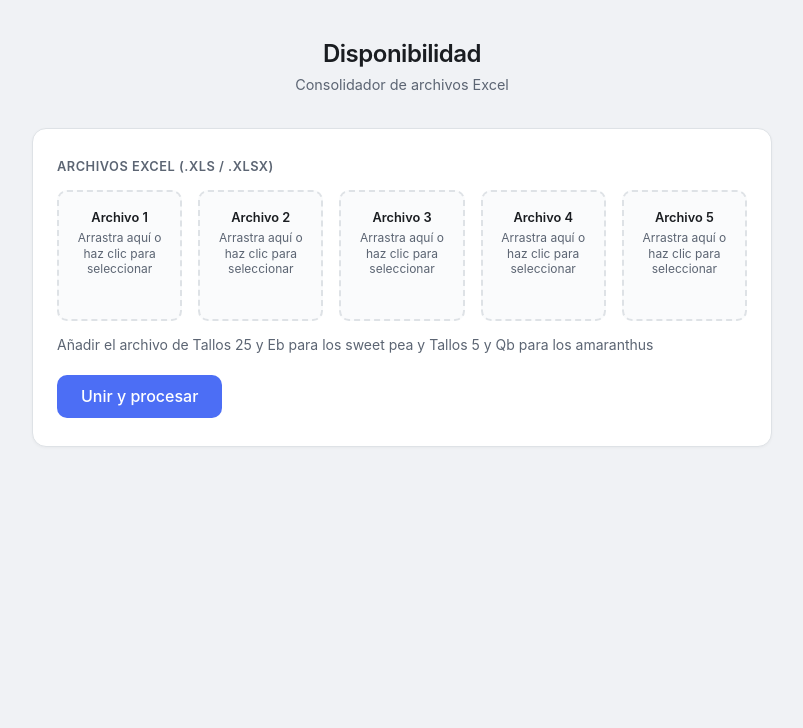
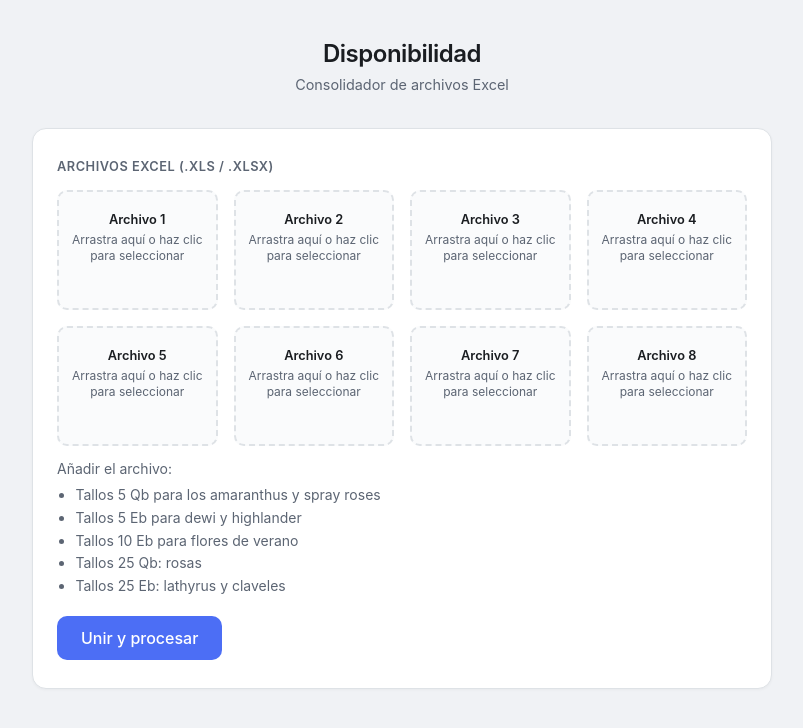
Before and after one commit to Patas-Iturralde/Dispo-AG, a Flask app: page / in a window 1280 px wide. Shown: the top 728 px of the page, without its empty margins (238-1041 px from the left). Run offline with Flask 3, Linux system fonts and the light colour scheme.

Commit message:
Añadir 8 archivos, recordatorio de tallos y excluir rosas E.
Co-authored-by: Cursor <cursoragent@cursor.com>

```diff
--- a/app.py
+++ b/app.py
@@ -44,7 +44,10 @@ def process():
     f3 = request.files.get("file3")
     f4 = request.files.get("file4")
     f5 = request.files.get("file5")
-    uploaded = [f for f in (f1, f2, f3, f4, f5) if f and f.filename]
+    f6 = request.files.get("file6")
+    f7 = request.files.get("file7")
+    f8 = request.files.get("file8")
+    uploaded = [f for f in (f1, f2, f3, f4, f5, f6, f7, f8) if f and f.filename]
     if not uploaded:
         flash("Debes seleccionar al menos 1 archivo.", "error")
         return redirect(url_for("index"))
--- a/functions/main.py
+++ b/functions/main.py
@@ -33,7 +33,10 @@ def processFiles(request):
     f3 = request.files.get("file3")
     f4 = request.files.get("file4")
     f5 = request.files.get("file5")
-    uploaded = [f for f in (f1, f2, f3, f4, f5) if f and f.filename]
+    f6 = request.files.get("file6")
+    f7 = request.files.get("file7")
+    f8 = request.files.get("file8")
+    uploaded = [f for f in (f1, f2, f3, f4, f5, f6, f7, f8) if f and f.filename]
 
     if not uploaded:
         return (
--- a/templates/index.html
+++ b/templates/index.html
@@ -70,7 +70,7 @@
     }
     .drop-grid {
       display: grid;
-      grid-template-columns: repeat(5, 1fr);
+      grid-template-columns: repeat(4, 1fr);
       gap: 1rem;
       margin-bottom: 0.85rem;
     }
@@ -79,6 +79,16 @@
       color: var(--muted);
       margin: 0 0 1.25rem 0;
       line-height: 1.45;
+    }
+    .file-reminder > p {
+      margin: 0 0 0.35rem 0;
+    }
+    .file-reminder ul {
+      margin: 0;
+      padding-left: 1.15rem;
+    }
+    .file-reminder li {
+      margin-bottom: 0.15rem;
     }
     .file-reminder.hidden {
       display: none;
@@ -286,10 +296,35 @@
             <div class="dz-hint">Arrastra aquí o haz clic para seleccionar</div>
             <div class="dz-filename" id="name5">&nbsp;</div>
           </label>
+          <label class="file-label" id="dz5" for="file6">
+            <input type="file" name="file6" accept=".xls,.xlsx" id="file6">
+            <div class="dz-title">Archivo 6</div>
+            <div class="dz-hint">Arrastra aquí o haz clic para seleccionar</div>
+            <div class="dz-filename" id="name6">&nbsp;</div>
+          </label>
+          <label class="file-label" id="dz6" for="file7">
+            <input type="file" name="file7" accept=".xls,.xlsx" id="file7">
+            <div class="dz-title">Archivo 7</div>
+            <div class="dz-hint">Arrastra aquí o haz clic para seleccionar</div>
+            <div class="dz-filename" id="name7">&nbsp;</div>
+          </label>
+          <label class="file-label" id="dz7" for="file8">
+            <input type="file" name="file8" accept=".xls,.xlsx" id="file8">
+            <div class="dz-title">Archivo 8</div>
+            <div class="dz-hint">Arrastra aquí o haz clic para seleccionar</div>
+            <div class="dz-filename" id="name8">&nbsp;</div>
+          </label>
         </div>
-        <p class="file-reminder" id="fileReminder">
-          Añadir el archivo de Tallos 25 y Eb para los sweet pea y Tallos 5 y Qb para los amaranthus
-        </p>
+        <div class="file-reminder" id="fileReminder">
+          <p>Añadir el archivo:</p>
+          <ul>
+            <li>Tallos 5 Qb para los amaranthus y spray roses</li>
+            <li>Tallos 5 Eb para dewi y highlander</li>
+            <li>Tallos 10 Eb para flores de verano</li>
+            <li>Tallos 25 Qb: rosas</li>
+            <li>Tallos 25 Eb: lathyrus y claveles</li>
+          </ul>
+        </div>
         <button type="submit" class="btn btn-primary btn-process">Unir y procesar</button>
       </form>
 
@@ -317,9 +352,9 @@
           crossorigin="anonymous"></script>
   <script>
     (function() {
-      var inputs = [document.getElementById('file1'), document.getElementById('file2'), document.getElementById('file3'), document.getElementById('file4'), document.getElementById('file5')];
-      var names = [document.getElementById('name1'), document.getElementById('name2'), document.getElementById('name3'), document.getElementById('name4'), document.getElementById('name5')];
-      var zones = [document.getElementById('dz0'), document.getElementById('dz1'), document.getElementById('dz2'), document.getElementById('dz3'), document.getElementById('dz4')];
+      var inputs = [document.getElementById('file1'), document.getElementById('file2'), document.getElementById('file3'), document.getElementById('file4'), document.getElementById('file5'), document.getElementById('file6'), document.getElementById('file7'), document.getElementById('file8')];
+      var names = [document.getElementById('name1'), document.getElementById('name2'), document.getElementById('name3'), document.getElementById('name4'), document.getElementById('name5'), document.getElementById('name6'), document.getElementById('name7'), document.getElementById('name8')];
+      var zones = [document.getElementById('dz0'), document.getElementById('dz1'), document.getElementById('dz2'), document.getElementById('dz3'), document.getElementById('dz4'), document.getElementById('dz5'), document.getElementById('dz6'), document.getElementById('dz7')];
       var fileReminder = document.getElementById('fileReminder');
 
       function updateFileReminder() {
```
Also changed, not shown: excel_processor.py (+11 -0 lines), functions/excel_processor.py (+11 -0 lines), public/index.html (+71 -13 lines).
